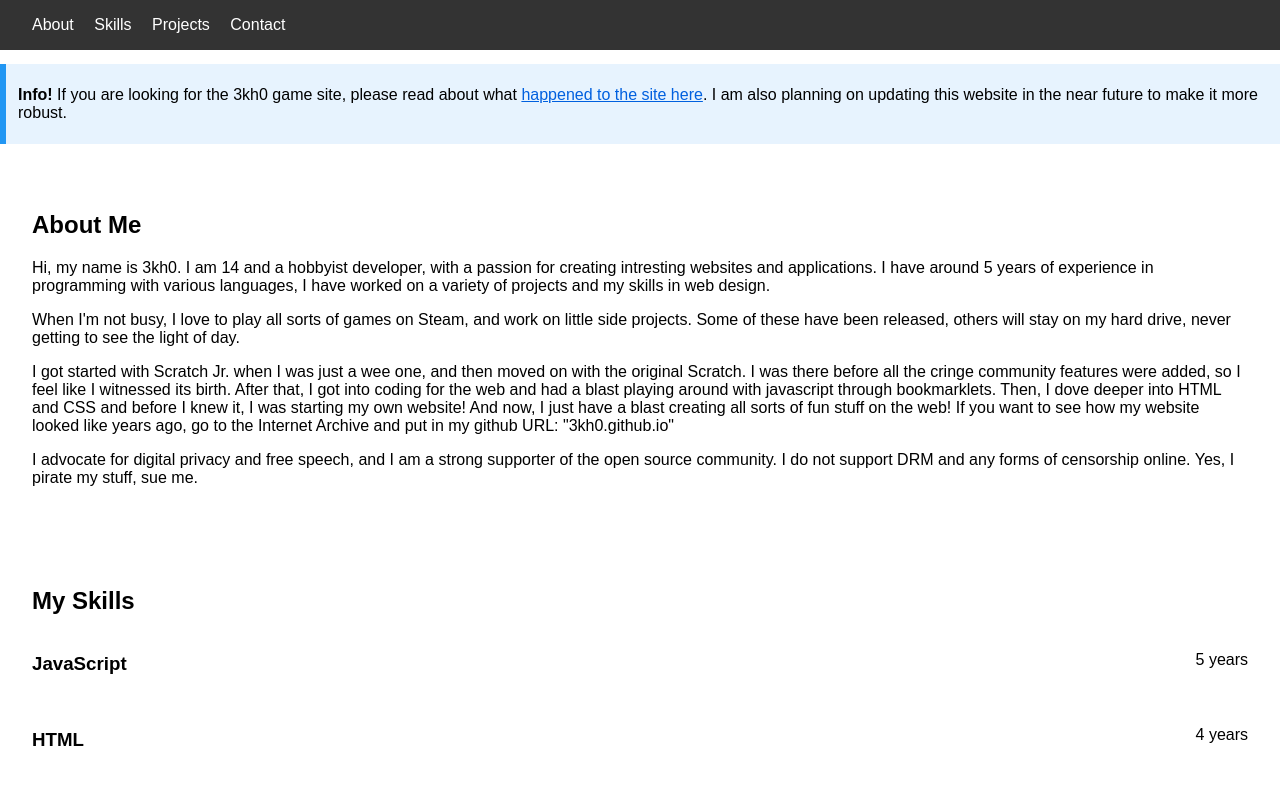
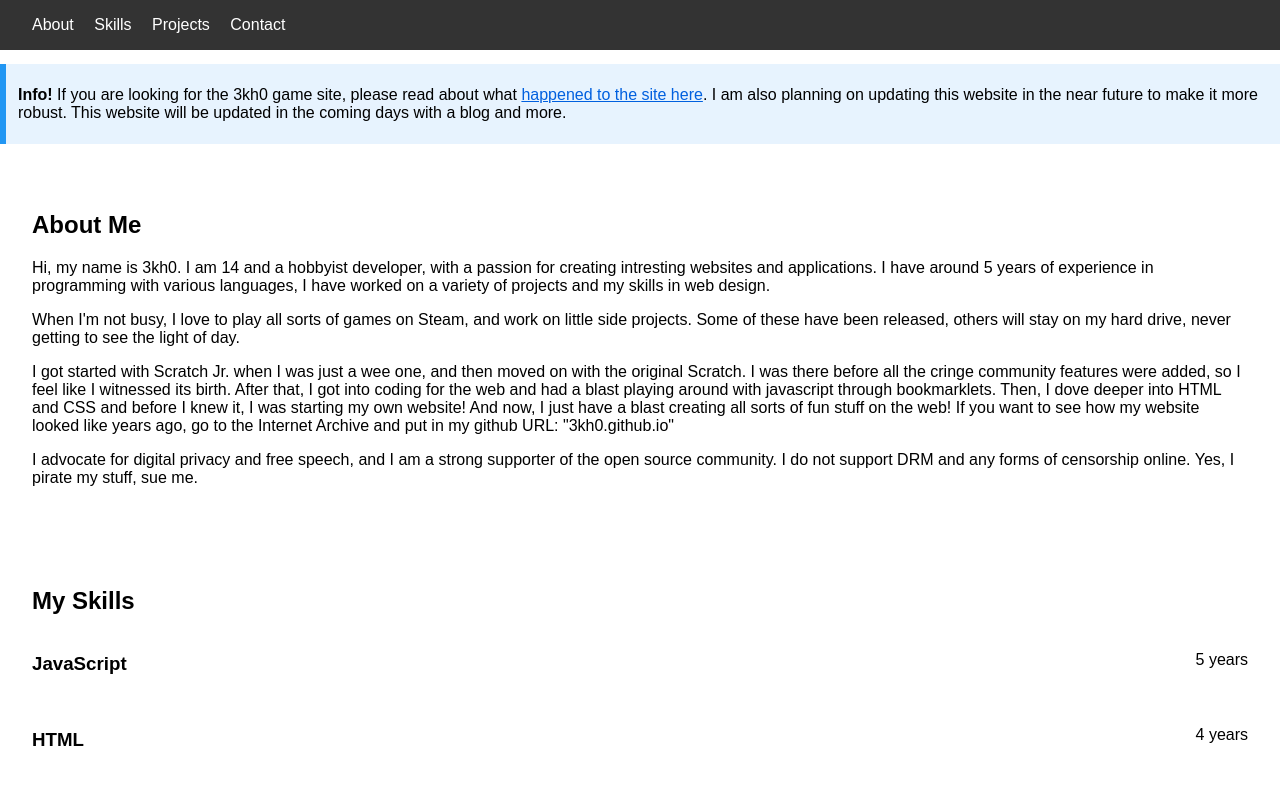
Before and after one commit to 3kh0/portfolio, a plain HTML site: page index.html in a window 1280 px wide. Shown: the top 799 px of the page. Drawn offline with Linux system fonts and the light colour scheme; a web font is replaced by a local one.

Commit message:
Update index.html

```diff
--- a/index.html
+++ b/index.html
@@ -21,7 +21,7 @@
     </header>
     <main>
       <div class="divnotes info">
-        <p><strong>Info!</strong> If you are looking for the 3kh0 game site, please read about what <a href="https://rentry.co/3kh0//">happened to the site here</a>. I am also planning on updating this website in the near future to make it more robust.</p>
+        <p><strong>Info!</strong> If you are looking for the 3kh0 game site, please read about what <a href="https://rentry.co/3kh0//">happened to the site here</a>. I am also planning on updating this website in the near future to make it more robust. This website will be updated in the coming days with a blog and more.</p>
       </div>
       <section id="about">
         <h2>About Me</h2>
```
